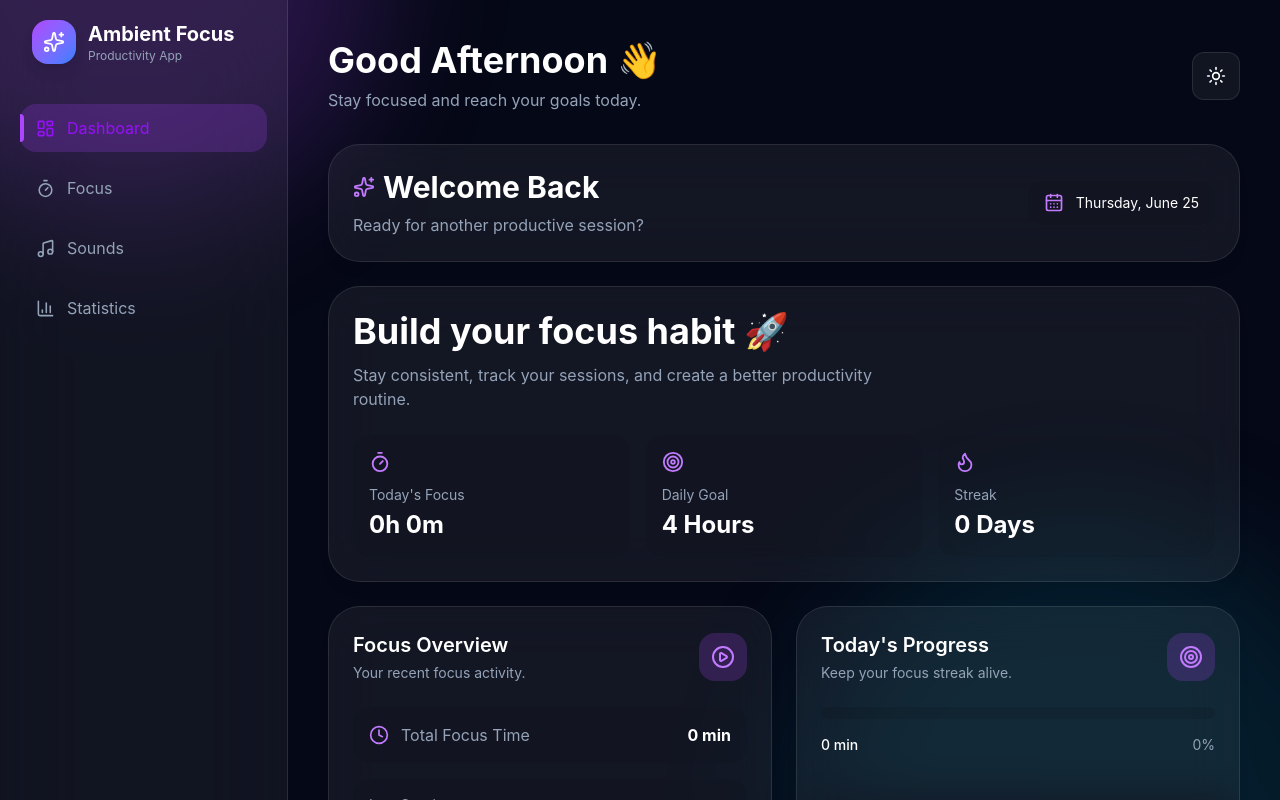
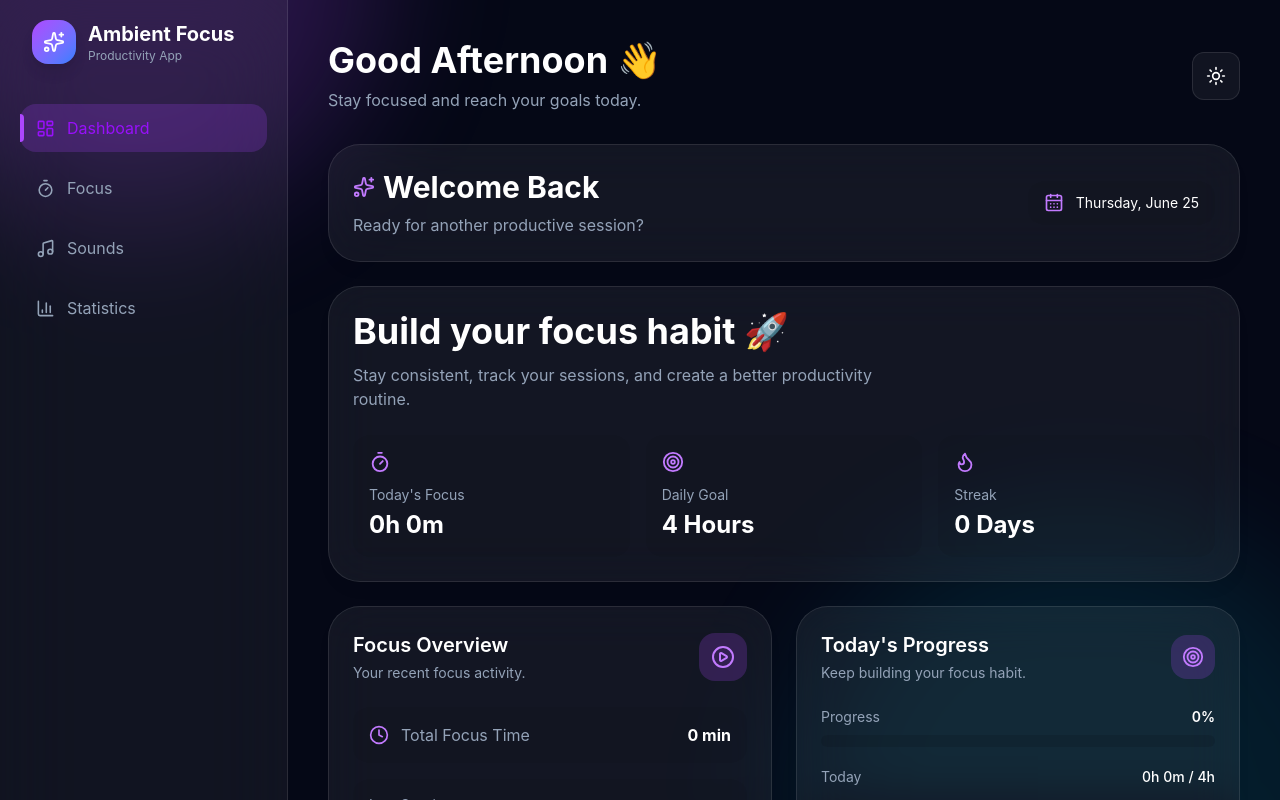
Before and after one commit to djabranemmd/ambient-focus-app, a React (Vite) app: page / in a window 1280 px wide. Shown: the top 800 px of the page. Built offline with nearby package versions, Linux system fonts and the light colour scheme.

Commit message:
feat: add today progress dashboard card

```diff
--- a/src/components/dashboard/TodayProgress.jsx
+++ b/src/components/dashboard/TodayProgress.jsx
@@ -3,18 +3,20 @@ import {
 } from "react";
 
 import {
+  Target,
   CheckCircle,
-  Target,
 } from "lucide-react";
+
+import Card from "../ui/Card";
 
 import {
   useFocus,
 } from "../../context/FocusContext";
 
-import Card from "../ui/Card";
 
 
-const DAILY_GOAL = 240;
+const DAILY_GOAL =
+  4 * 60;
 
 
 
@@ -31,6 +33,7 @@ function TodayProgress() {
 
   const today =
     new Date().toDateString();
+
 
 
 
@@ -52,6 +55,7 @@ function TodayProgress() {
 
 
 
+
   const progress =
     Math.min(
       (todayMinutes / DAILY_GOAL) * 100,
@@ -61,8 +65,11 @@ function TodayProgress() {
 
 
 
+
+
   const completed =
-    todayMinutes >= DAILY_GOAL;
+    progress >= 100;
+
 
 
 
@@ -83,7 +90,6 @@ function TodayProgress() {
       >
 
         <div>
-
 
           <h3
 
@@ -111,7 +117,7 @@ function TodayProgress() {
 
           >
 
-            Keep your focus streak alive.
+            Keep building your focus habit.
 
           </p>
 
@@ -121,11 +127,12 @@ function TodayProgress() {
 
 
 
+
         <div
 
           className="
-            w-12
-            h-12
+            w-11
+            h-11
             rounded-2xl
             bg-purple-500/20
             flex
@@ -139,15 +146,25 @@ function TodayProgress() {
             completed ? (
 
               <CheckCircle
-                className="text-green-400"
-                size={24}
+
+                size={22}
+
+                className="
+                  text-green-400
+                "
+
               />
 
             ) : (
 
               <Target
-                className="text-purple-400"
-                size={24}
+
+                size={22}
+
+                className="
+                  text-purple-400
+                "
+
               />
 
             )
@@ -163,6 +180,8 @@ function TodayProgress() {
 
 
 
+
+
       <div
 
         className="
@@ -171,14 +190,60 @@ function TodayProgress() {
 
       >
 
+
+        <div
+
+          className="
+            flex
+            justify-between
+            mb-2
+            text-sm
+          "
+
+        >
+
+          <span
+
+            className="
+              theme-text-muted
+            "
+
+          >
+
+            Progress
+
+          </span>
+
+
+
+          <span
+
+            className="
+              theme-text
+              font-semibold
+            "
+
+          >
+
+            {Math.round(progress)}%
+
+          </span>
+
+
+        </div>
+
+
+
+
+
         <div
 
           className="
             h-3
             rounded-full
-            overflow-hidden
             bg-black/10
             dark:bg-white/10
+            overflow-hidden
           "
 
         >
@@ -188,12 +253,14 @@ function TodayProgress() {
             className="
               h-full
               bg-purple-500
+              rounded-full
               transition-all
               duration-500
             "
 
             style={{
-              width: `${progress}%`,
+              width:
+                `${progress}%`,
             }}
 
           />
@@ -202,7 +269,9 @@ function TodayProgress() {
         </div>
 
 
+
       </div>
+
 
 
 
@@ -211,13 +280,27 @@ function TodayProgress() {
       <div
 
         className="
+          mt-5
           flex
           justify-between
-          mt-4
           text-sm
         "
 
       >
+
+        <span
+
+          className="
+            theme-text-muted
+          "
+
+        >
+
+          Today
+
+        </span>
+
+
 
         <span
 
@@ -228,29 +311,15 @@ function TodayProgress() {
 
         >
 
-          {Math.floor(todayMinutes)} min
-
-        </span>
-
-
-
-
-        <span
-
-          className="
-            theme-text-muted
-          "
-
-        >
-
-          {Math.round(progress)}%
+          {Math.floor(todayMinutes / 60)}h{" "}
+          {Math.floor(todayMinutes % 60)}m
+          {" / "}
+          4h
 
         </span>
 
 
       </div>
-
-
 
 
 
```
